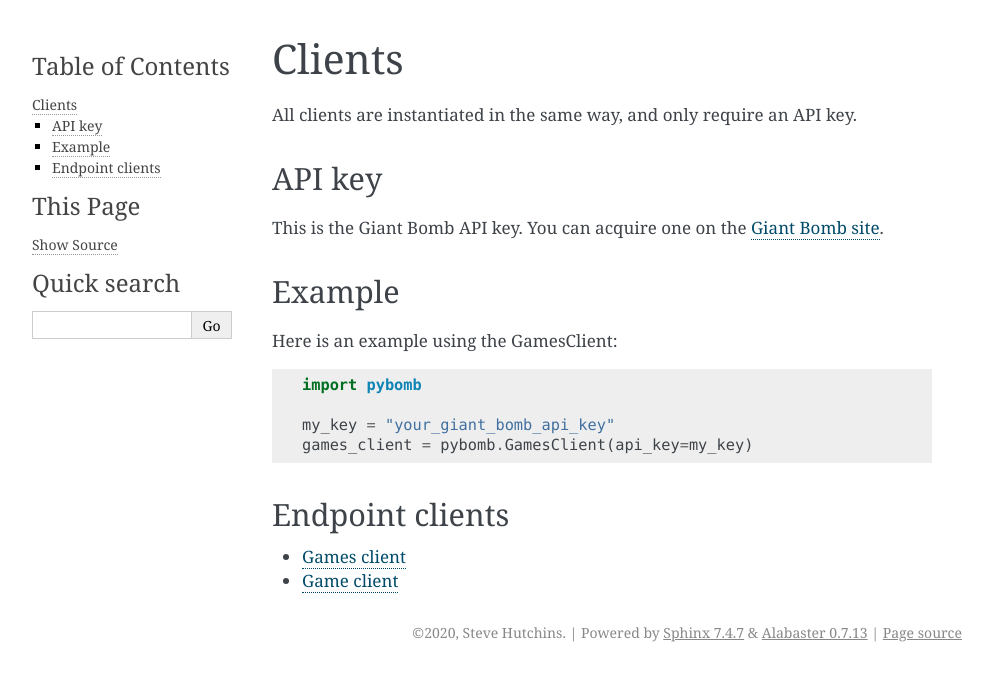
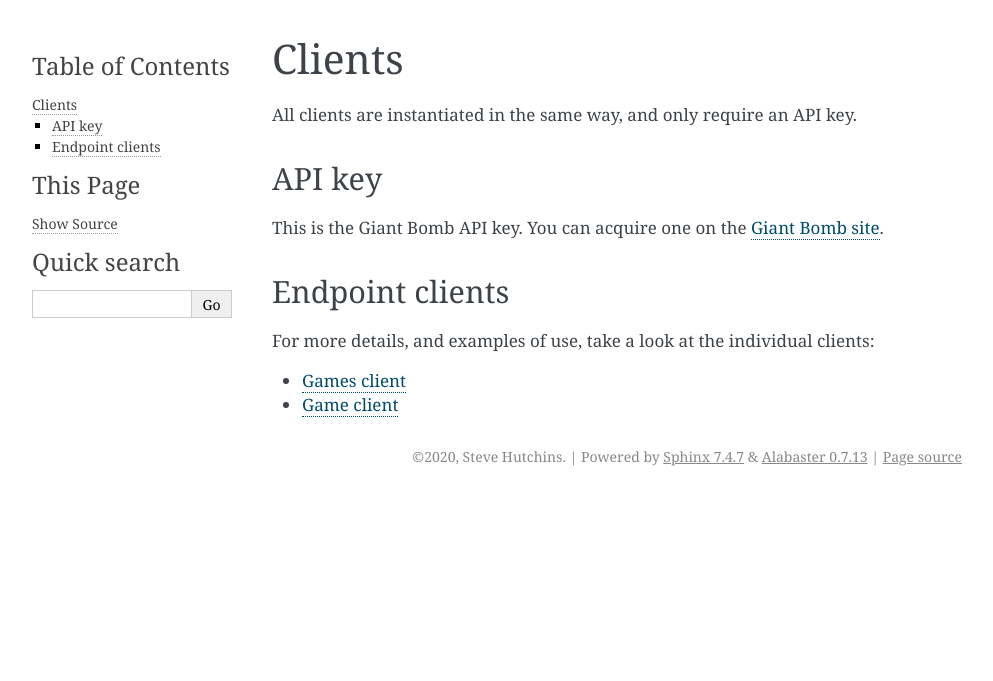
Before and after one commit to steveYeah/PyBomb, a Sphinx documentation site: the page built from docs/usage/clients.rst, in a window 1280 px wide. Shown: the top 681 px of the page, without its empty margins (148-1141 px from the left). Built offline with Sphinx 7.4.7, drawn with Linux system fonts in a browser that asks for light colours.

Commit message:
Update docs for clients version bump

```diff
--- a/docs/usage/clients.rst
+++ b/docs/usage/clients.rst
@@ -6,17 +6,10 @@ API key
 -------
 This is the Giant Bomb API key. You can acquire one on the `Giant Bomb site <http://www.giantbomb.com/api/>`_.
 
-Example
--------
-Here is an example using the GamesClient::
-
-    import pybomb
-
-    my_key = "your_giant_bomb_api_key"
-    games_client = pybomb.GamesClient(api_key=my_key)
-
 Endpoint clients
 ----------------
+For more details, and examples of use, take a look at the individual clients:
+
 .. toctree::
    :maxdepth: 1
 
--- a/docs/usage/gameclient.rst
+++ b/docs/usage/gameclient.rst
@@ -22,6 +22,7 @@ Here is an example showing the full usage of the `fetch` method::
     response = game_client.fetch(game_id, return_fields)
 
     print response.results
+    print response.result
     print response.uri
     print response.num_page_results
     print response.num_total_results
--- a/pyproject.toml
+++ b/pyproject.toml
@@ -1,6 +1,6 @@
 [tool.poetry]
 name = "pybomb"
-version = "0.2.3"
+version = "0.2.4"
 description = "Simple clients for the Giant Bomb API."
 authors = ["steveYeah <hutchinsteve@gmail.com>"]
 license = "MIT"
```
